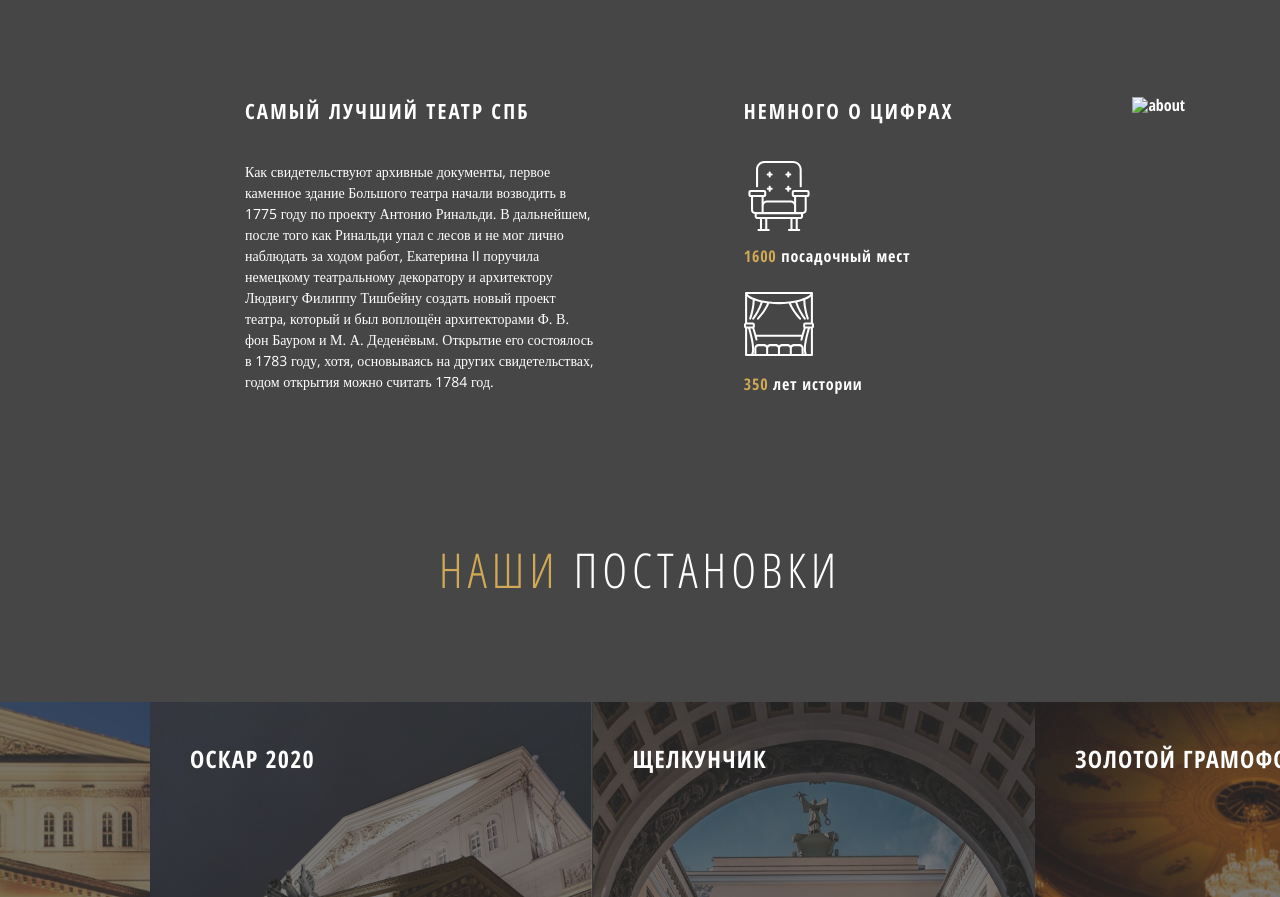
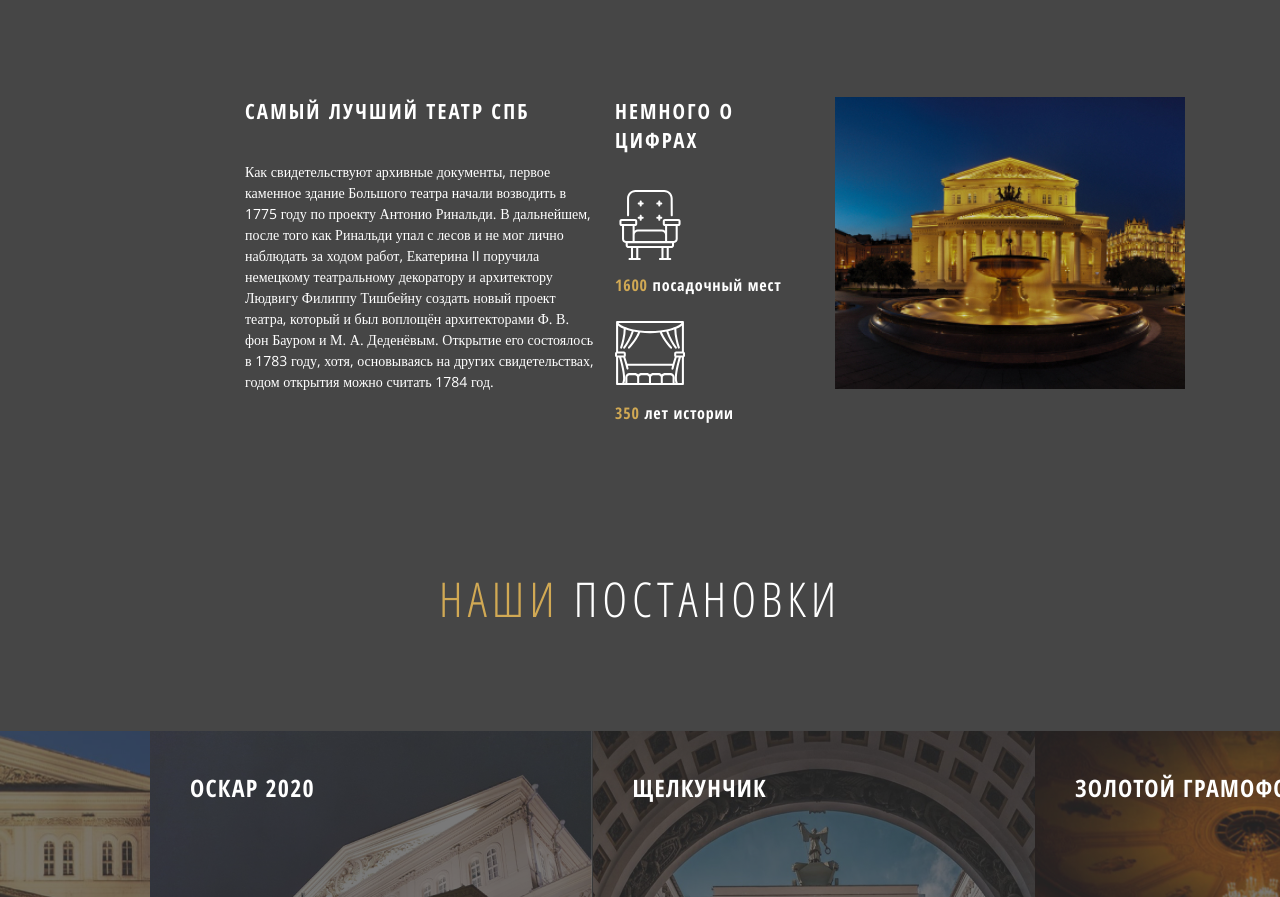
Before and after one commit to VladTkachenko-page/SpaceLab_Theater, a plain HTML site: page index.html in a window 1280 px wide. Shown: the part 1263-2160 px from the top of the page. Drawn offline with nearby package versions, Linux system fonts and the light colour scheme; some packages are replaced by stand-ins of ours; the site is published under a folder, as on GitHub Pages, so addresses that start at the root find nothing; a script that the page names is missing.

Commit message:
fixed text error

```diff
--- a/index.html
+++ b/index.html
@@ -148,7 +148,7 @@
           </div>
         </div>
         <div class="about__img">
-          <img src="/images/about.jpg" alt="about">
+          <img src="images/about.jpg" alt="about">
         </div>
       </div>
     </div>
```
